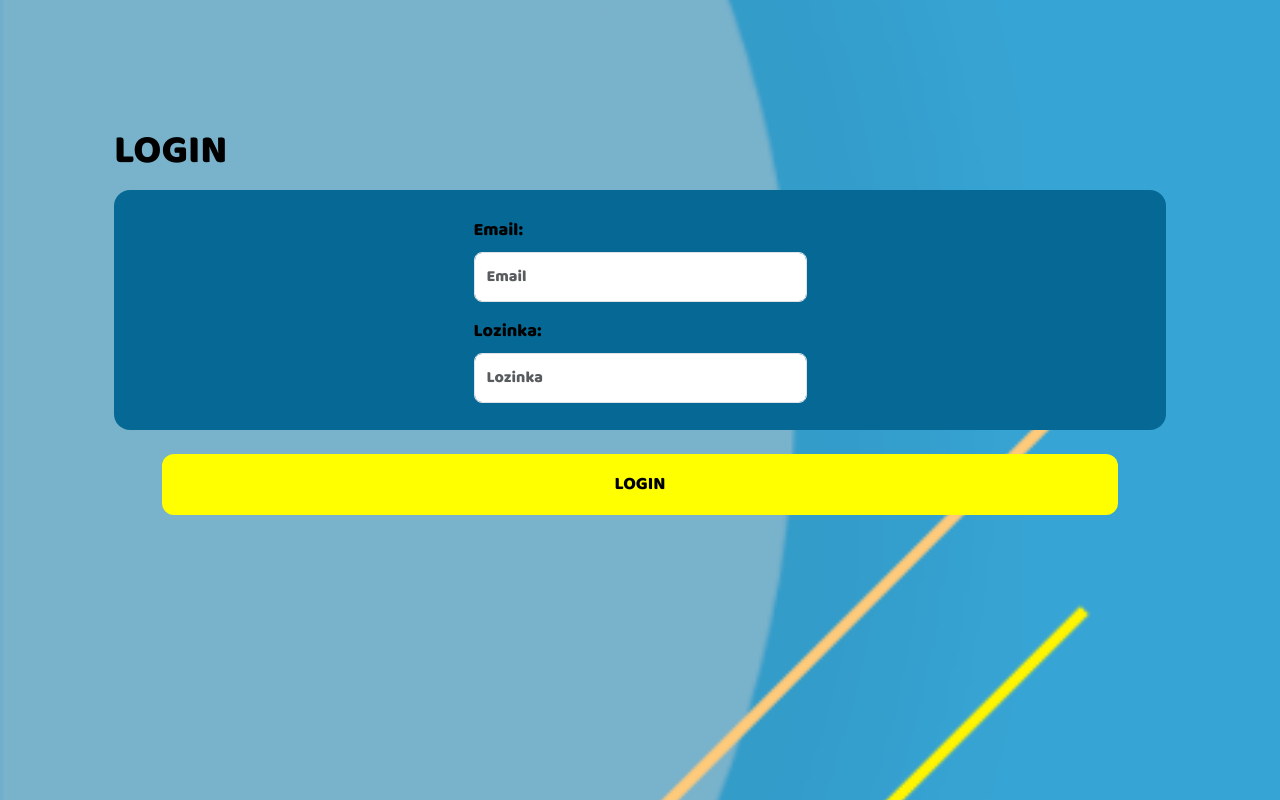
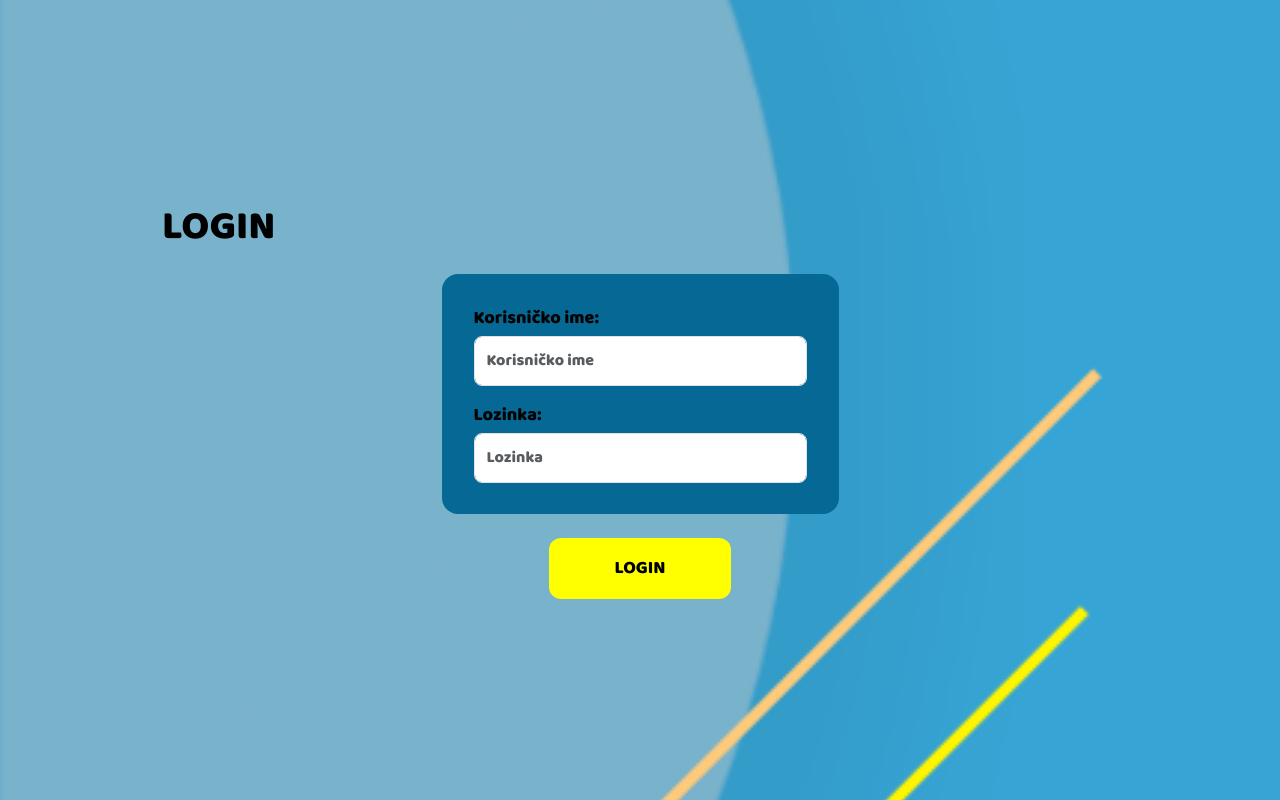
Before and after one commit to emilipuh/frontend, a Vue app: page /login in a window 1280 px wide. Built offline with nearby package versions, Linux system fonts and the light colour scheme.

Commit message:
Dodana metoda za login

```diff
--- a/src/views/Login.vue
+++ b/src/views/Login.vue
@@ -3,14 +3,15 @@
     <h1>LOGIN</h1>
     <div class="content">
       <form>
-        <div class="email">
-          <label for="email">Email:</label>
+        <div class="username">
+          <label for="username">Korisničko ime:</label>
           <div>
             <input
-              placeholder="Email"
-              type="email"
+              placeholder="Korisničko ime"
+              type="username"
               class="form-control"
-              id="email"
+              id="username"
+              v-model="username"
             />
           </div>
         </div>
@@ -22,39 +23,70 @@
               type="password"
               class="form-control"
               id="password"
+              v-model="password"
             />
           </div>
         </div>
       </form>
+      <p v-if="error" class="error-message">
+        <i class="fa-solid fa-triangle-exclamation"></i>
+        {{ error }}
+      </p>
     </div>
-    <button type="submit" class="btn">LOGIN</button>
+    <button type="button" @click="login()" class="btn">LOGIN</button>
   </div>
 </template>
 
 <script>
+import { Auth } from "@/services";
+
 export default {
   name: "login",
+  data() {
+    return {
+      username: "",
+      password: "",
+      error: "",
+    };
+  },
+  methods: {
+    async login() {
+      if (!this.username || !this.password) {
+        this.error = "Korisničko ime i lozinka su obavezni";
+        return;
+      }
+      let success = await Auth.login(this.username, this.password);
+      console.log("Rezultat prijave: ", success);
+      if (success == true) {
+        this.$router.push({ name: "home" });
+      }
+    },
+  },
 };
 </script>
 
 <style scoped lang="scss">
 .container {
-  min-height: 70dvh;
-  max-height: 100dvh;
+  margin: auto;
+  min-height: 100dvh;
+  color: black;
   display: flex;
+  flex-direction: column;
   justify-content: center;
-  color: black;
+  align-items: center;
 }
 
 h1 {
   color: black;
-  text-align: start;
-  margin: 0vh 0vh 2vh 4vh;
+  margin-bottom: 3vh;
+  align-self: start;
+  margin-left: 10vh;
 }
 .content {
   background-color: #066995;
   border-radius: 2vh;
   margin: 0vh 4vh 3vh 4vh;
+  padding: 0vh 2vh;
   min-height: 30dvh;
   display: flex;
   flex-direction: column;
@@ -63,10 +95,10 @@ h1 {
 }
 
 label {
-  margin-bottom: 1vh;
+  margin-bottom: 0.5vh;
 }
 
-.email,
+.username,
 .password {
   text-align: start;
   font-size: 18px;
@@ -82,8 +114,7 @@ label {
   background-color: yellow;
   color: black;
   font-size: 18px;
-  padding: 2vh;
-  margin: 0vh 10vh;
+  padding: 2vh 8vh;
   border-radius: 1.5vh;
 }
 </style>
```
